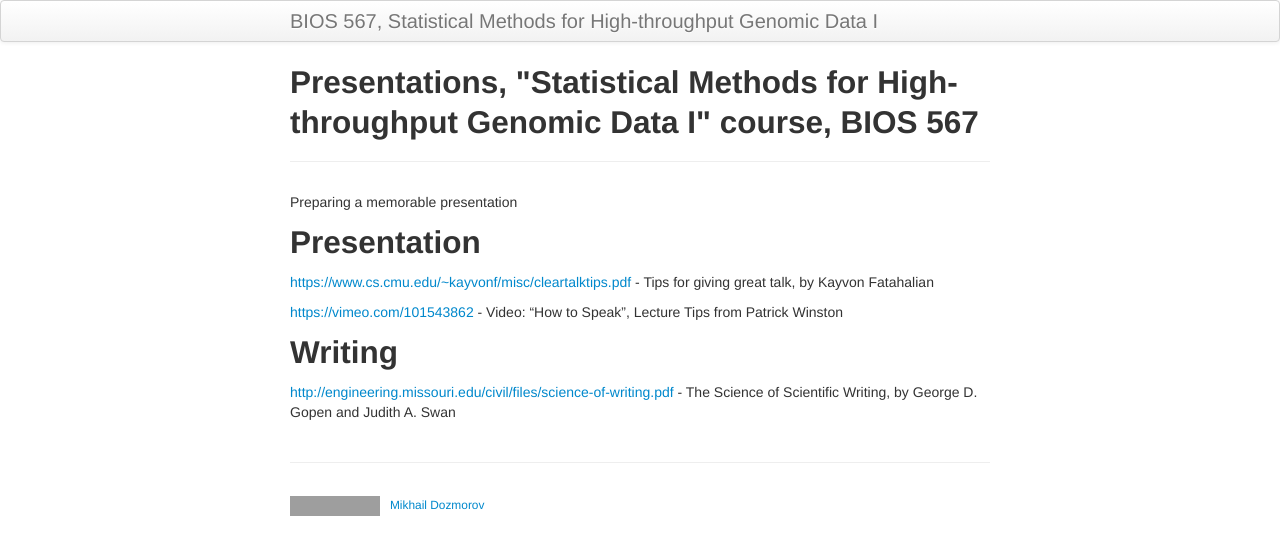
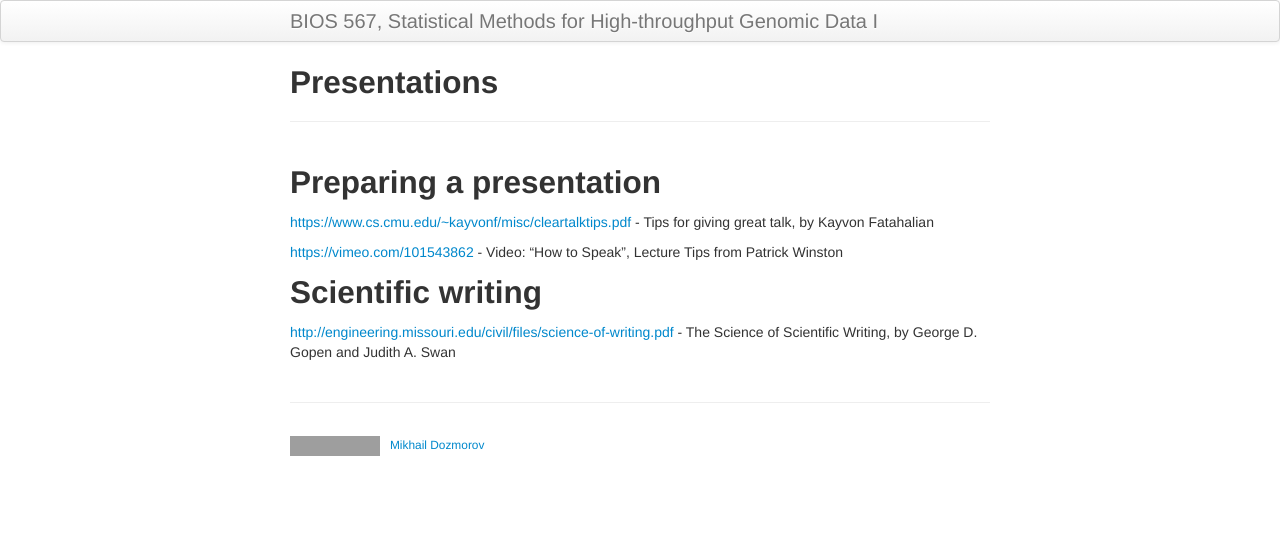
Before and after one commit to mdozmorov/BIOS567, a Jekyll site: the page built from pages/00_presentations.md, in a window 1280 px wide. Shown: the top 555 px of the page. Built offline with Jekyll 4.4.1, drawn with Linux system fonts in a browser that asks for light colours; grey boxes are pictures that could not be loaded.

Commit message:
Layout tweaks

```diff
--- a/pages/00_presentations.md
+++ b/pages/00_presentations.md
@@ -1,16 +1,14 @@
 ---
 layout: page
-title: Presentations, "Statistical Methods for High-throughput Genomic Data I" course, BIOS 567
+title: Presentations
 ---
 
-Preparing a memorable presentation
-
-## Presentation
+## Preparing a presentation
 
 [https://www.cs.cmu.edu/~kayvonf/misc/cleartalktips.pdf](https://www.cs.cmu.edu/~kayvonf/misc/cleartalktips.pdf) - Tips for giving great talk, by Kayvon Fatahalian
 
 [https://vimeo.com/101543862](https://vimeo.com/101543862) - Video: “How to Speak”, Lecture Tips from Patrick Winston
 
-## Writing
+## Scientific writing
 
 [http://engineering.missouri.edu/civil/files/science-of-writing.pdf](http://engineering.missouri.edu/civil/files/science-of-writing.pdf) - The Science of Scientific Writing, by George D. Gopen and Judith A. Swan
```
Also changed, not shown: pages/01_R.md (+1 -3 lines), pages/02_biology.md (+1 -1 lines).
